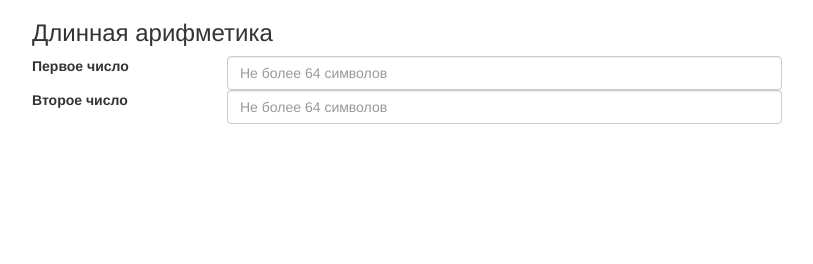
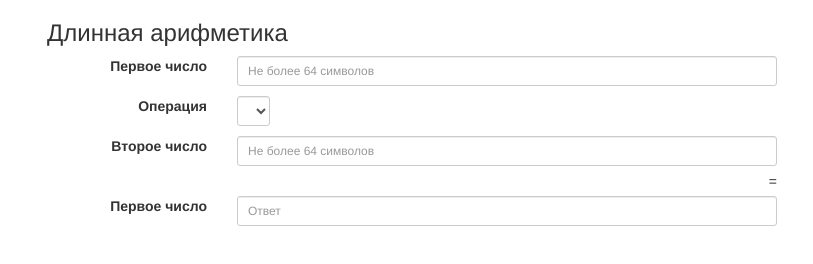
Before and after one commit to Arucard89/Calculator-tensor, a plain HTML site: page index.html in a window 1280 px wide. Shown: the whole page, without its empty margins (38-851 px from the left). Drawn offline with Linux system fonts and the light colour scheme.

Commit message:
more frontend

```diff
--- a/css/main.css
+++ b/css/main.css
@@ -0,0 +1,13 @@
+label {
+    text-align: right;
+}
+#equalSign {
+    text-align: right;
+    margin-bottom: -5px;
+    margin-top: -5px;
+}
+
+.row {
+    margin-bottom: 10px;
+    margin-top: 10px;
+}
--- a/index.html
+++ b/index.html
@@ -4,32 +4,58 @@
     <meta charset="UTF-8">
     <meta name="viewport" content="width=device-width, initial-scale=1">
     <link rel="stylesheet" href="css/bootstrap.min.css">
+    <link rel="stylesheet" href="css/main.css">
     <script src="js/jquery.min.js"></script>
     <script src="js/bootstrap.min.js"></script>
     <title>Длинная арифметика</title>
 </head>
 <body>
     <div class="container">
-        <form name="calculatorForm">
+        <form name="calculatorForm" class="col-sm-8">
             <h3>Длинная арифметика</h3>
             <div class="row">
                 <div class="form-group">
-                    <label for="firstNumber" class="col-sm-2 control-label">Первое число</label>
-                    <div class="col-sm-6">
-                        <input class="form-control" id="firstNumber" type="text" placeholder="Не более 64 символов">
+                    <label for="firstNumber" class="col-sm-3 control-label">Первое число</label>
+                    <div class="col-sm-9">
+                        <input class="form-control input-sm" id="firstNumber" type="text" size="64" placeholder="Не более 64 символов">
                     </div>
                 </div>
             </div>
+
             <div class="row">
                 <div class="form-group">
-                    <label for="secondNumber" class="col-sm-2 control-label">Второе число</label>
-                    <div class="col-sm-6">
-                        <input class="form-control" name="secondNumber" id="secondNumber" type="text" placeholder="Не более 64 символов">
+                    <label for="operationSign" class="col-sm-3 control-label">Операция</label>
+                    <div class="col-sm-1">
+                        <select class="form-control input-sm" id="operationSign">
+                            <option>-</option>
+                            <option>*</option>
+                        </select>
                     </div>
                 </div>
-
             </div>
 
+
+            <div class="row">
+                <div class="form-group">
+                    <label for="secondNumber" class="col-sm-3 control-label">Второе число</label>
+                    <div class="col-sm-9">
+                        <input class="form-control input-sm" name="secondNumber" id="secondNumber" type="text" placeholder="Не более 64 символов">
+                    </div>
+                </div>
+            </div>
+
+            <div class="row">
+                <div class="col-sm-12" id="equalSign">=</div>
+            </div>
+
+            <div class="row">
+                <div class="form-group">
+                    <label for="result" class="col-sm-3 control-label">Первое число</label>
+                    <div class="col-sm-9">
+                        <input class="form-control input-sm" id="result" type="text" placeholder="Ответ">
+                    </div>
+                </div>
+            </div>
         </form>
     </div>
     <src src="js/main.js"></src>
```
